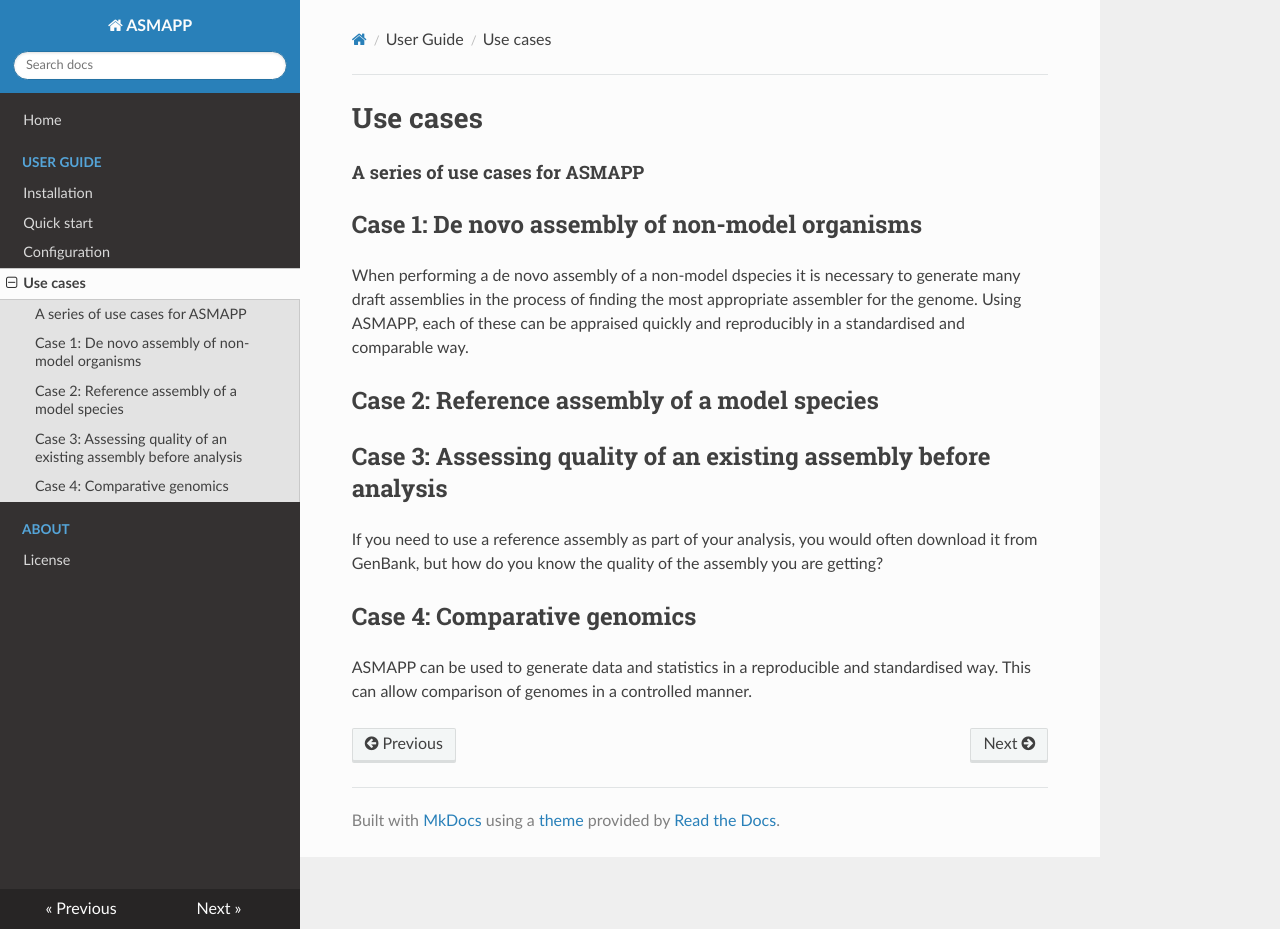
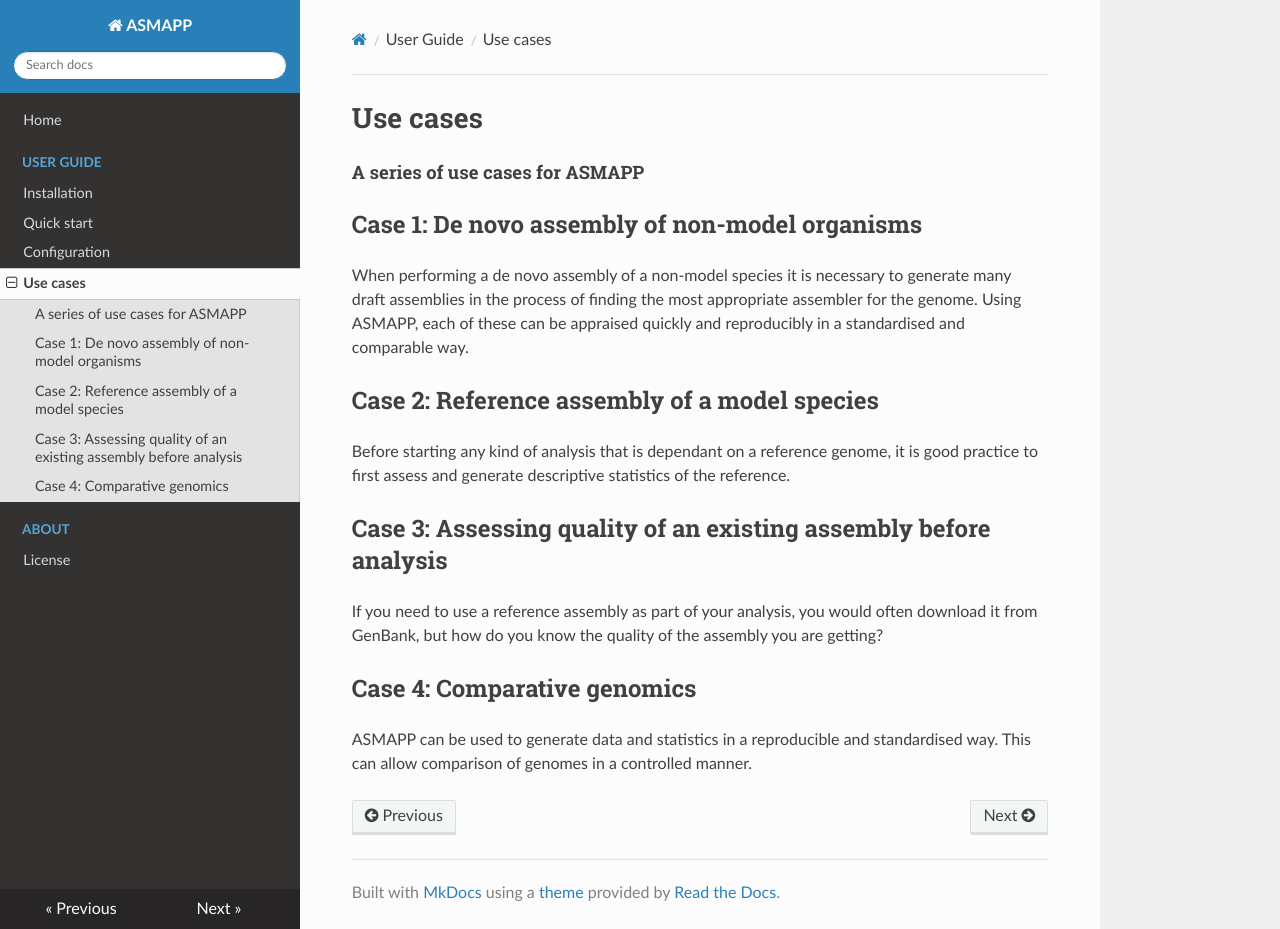
Before and after one commit to mrmrwinter/asmapp, an MkDocs documentation site: the page built from docs/user-guide/use-cases.md, in a window 1280 px wide and 929 px high. Built offline with MkDocs 1.6.1, drawn with Linux system fonts in a browser that asks for light colours; nearby versions of some CDN libraries.

Commit message:
updated docs

```diff
--- a/docs/user-guide/use-cases.md
+++ b/docs/user-guide/use-cases.md
@@ -3,9 +3,10 @@
 #### A series of use cases for ASMAPP
 
 ## Case 1: De novo assembly of non-model organisms
-When performing a de novo assembly of a non-model dspecies it is necessary to generate many draft assemblies in the process of finding the most appropriate assembler for the genome. Using ASMAPP, each of these can be appraised quickly and reproducibly in a standardised and comparable way.
+When performing a de novo assembly of a non-model species it is necessary to generate many draft assemblies in the process of finding the most appropriate assembler for the genome. Using ASMAPP, each of these can be appraised quickly and reproducibly in a standardised and comparable way.
 
 ## Case 2: Reference assembly of a model species
+Before starting any kind of analysis that is dependant on a reference genome, it is good practice to first assess and generate descriptive statistics of the reference.
 
 
 ## Case 3: Assessing quality of an existing assembly before analysis
```
Also changed, not shown: docs/user-guide/configuration.md (+4 -0 lines), docs/user-guide/quick-start.md (+1 -1 lines).
